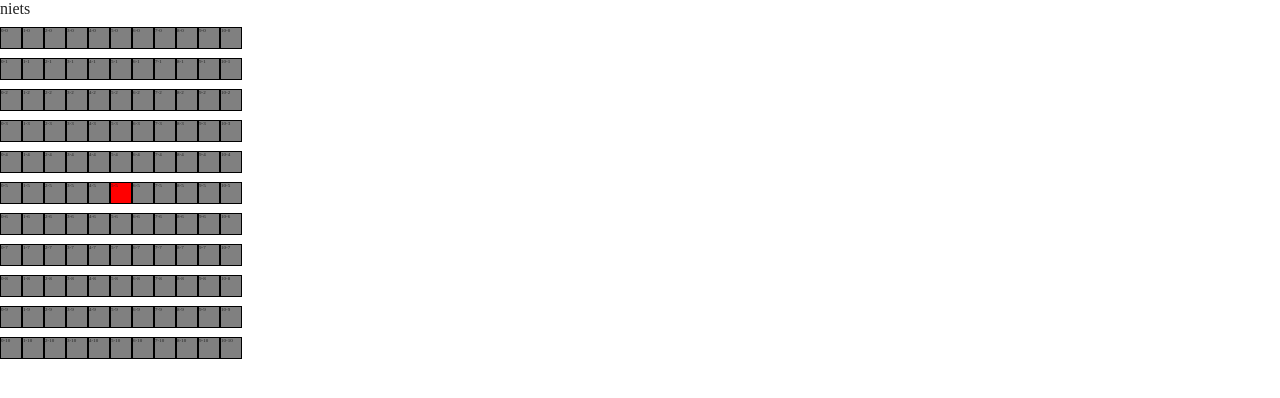
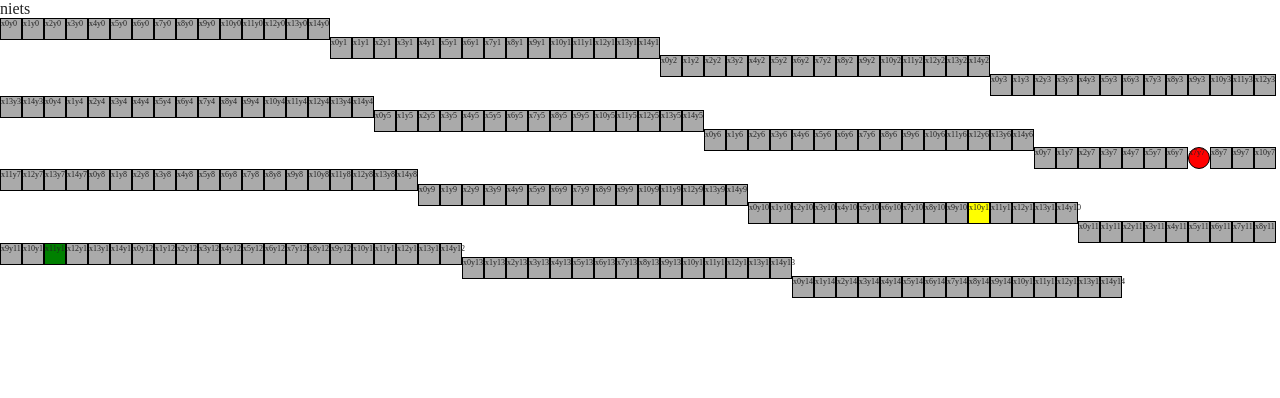
Before and after one commit to martijnkunstman/snake2021, a website built with Parcel: page index.html in a window 1280 px wide. Built offline with nearby package versions, Linux system fonts and the light colour scheme.

Commit message:
les 2 - deel 3

```diff
--- a/css/main.css
+++ b/css/main.css
@@ -87,14 +87,31 @@ textarea {
    Author's custom styles
    ========================================================================== */
 
+#board{
+  display:inline;
+  background-color:  #aaaaaa;
+}
 
 .cell{
   width: 20px;
   height: 20px;
   border: 1px solid black;
   background-color:  #aaaaaa;
-  display:inline-block;
-  font-size: 5px;
+  display:inline;
+  float:left;
+  font-size: 8px;
+}
+
+#x11y11{
+  background: green;
+}
+#x10y10{
+  background: yellow;
+}
+
+.body{
+  background-color:  red;
+  border-radius: 50%;
 }
 
 /*
--- a/js/main.js
+++ b/js/main.js
@@ -1,16 +1,15 @@
-let boardSize = 11;
+let boardSize = 15;
 let board = document.getElementById("board");
 let keyboardInput = document.getElementById("keyboardInput");
 let direction = 0;
-let position = { x: Math.floor((boardSize - 1) / 2), y: Math.floor((boardSize - 1) / 2) };
+let position = { x: Math.floor(boardSize / 2), y: Math.floor(boardSize / 2) };
 
-
-//drawBoard
+//drawBoard (maakt het speelveld dat is opgebouwd uit div elementen met een unieke id)
 
 function drawBoard() {
-    for (let j = 0; j < boardSize; j++) {
-        for (let i = 0; i < boardSize; i++) {
-            board.innerHTML += "<div id='x" + i + "y" + j + "' class='cell'>" + i + "-" + j + "</div>";
+    for (let y = 0; y < boardSize; y++) {
+        for (let x = 0; x < boardSize; x++) {
+            board.innerHTML += "<div id='x" + x + "y" + y + "' class='cell'>x"+x+"y"+y+"</div>";
         }
         board.innerHTML += "<br>";
     }
@@ -22,7 +21,7 @@ function clearBoard() {
     for (let j = 0; j < boardSize; j++) {
         for (let i = 0; i < boardSize; i++) {
             let snakeId = "x" + i + "y" + j;
-            document.getElementById(snakeId).style.background = "gray";
+            document.getElementById(snakeId).className = "cell";
         }
     }
 }
@@ -30,16 +29,16 @@ function clearBoard() {
 //updatePosition
 
 function updatePosition() {
-    if (direction == "up") {
+    if (direction == 1) {
         position.y = position.y - 1;
     }
-    if (direction == "down") {
+    if (direction == 2) {
         position.y = position.y + 1;
     }
-    if (direction == "right") {
+    if (direction == 3) {
         position.x = position.x + 1;
     }
-    if (direction == "left") {
+    if (direction == 4) {
         position.x = position.x - 1;
     }
 }
@@ -51,7 +50,7 @@ function resetGame() {
     position = { x: Math.floor((boardSize - 1) / 2), y: Math.floor((boardSize - 1) / 2) };
 }
 
-//gameOver
+//collisionCheck
 
 function collisionCheck() {
     if (position.x < 0 || position.y < 0 || position.x > boardSize - 1 || position.y > boardSize - 1) { resetGame() }
@@ -61,10 +60,8 @@ function collisionCheck() {
 
 function drawSnake() {
     let snakeHeadPosition = "x" + position.x + "y" + position.y;
-    document.getElementById(snakeHeadPosition).style.background = "red";
+    document.getElementById(snakeHeadPosition).className += " body";
 }
-
-drawBoard();
 
 //gameLoop
 
@@ -76,23 +73,32 @@ function gameLoop()
     drawSnake();
 }
 
+
+//start Game from here......
+
+drawBoard();
 setInterval(gameLoop, 500);
+
+//
+// window.requestAnimationFrame
+//
 
 // keyboard controls
 
 window.addEventListener("keydown", function (event) {
 
     if (event.key == "ArrowUp") {
-        direction = "up";
+        direction = 1;
     }
     if (event.key == "ArrowDown") {
-        direction = "down";
+        direction = 2;
     }
     if (event.key == "ArrowRight") {
-        direction = "right";
+        direction = 3;
     }
     if (event.key == "ArrowLeft") {
-        direction = "left";
+        direction = 4;
     }
+    // voeg WASD toe (voor de echte gamers onder ons....)
     keyboardInput.innerHTML = direction;
 }, true);
```
